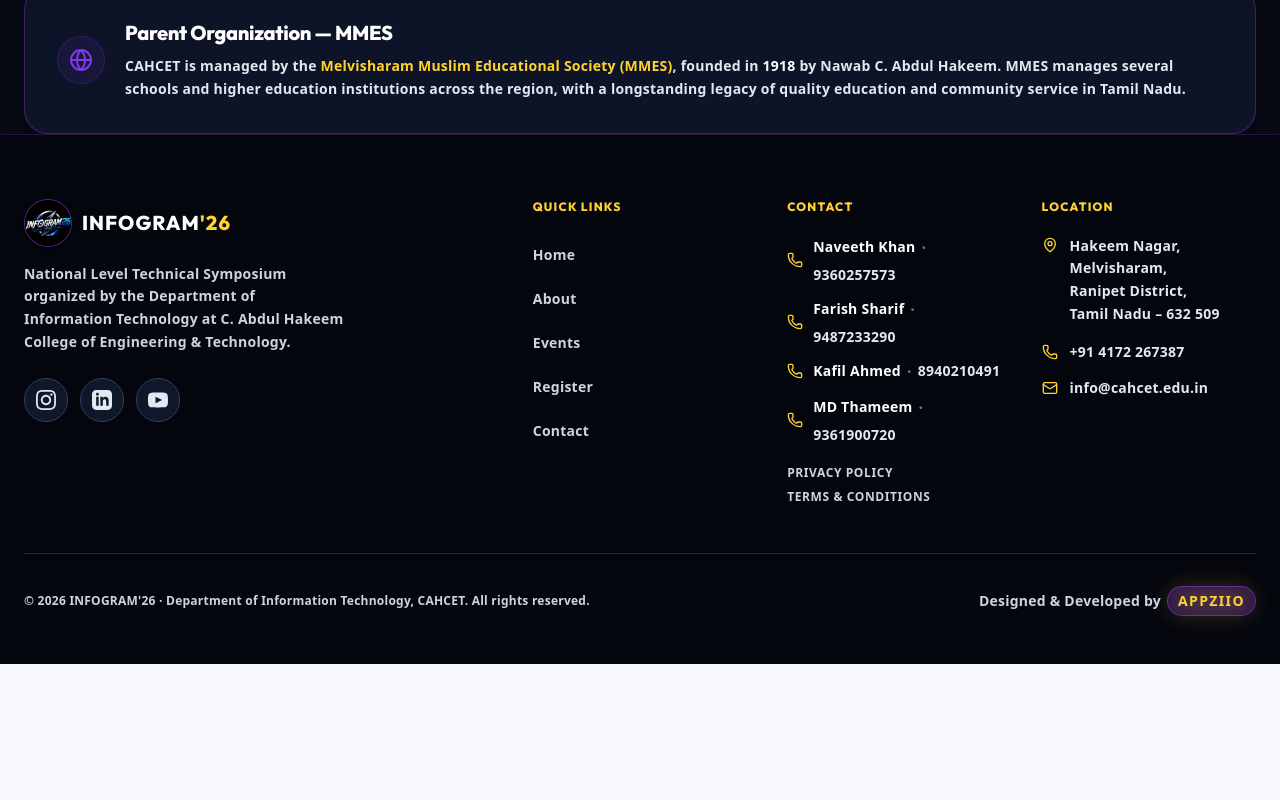
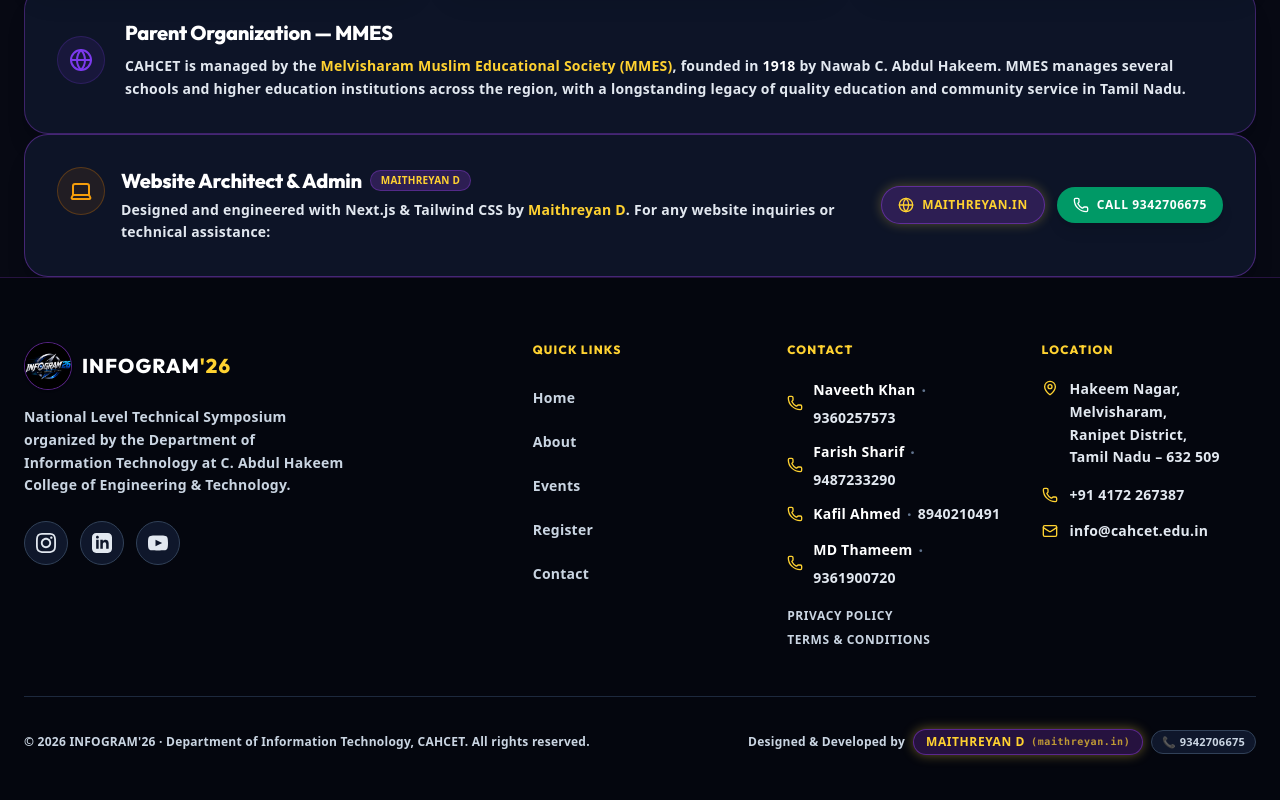
Before and after one commit to maithreyan12/INFOGRAM26, a Next.js app in the folder infogram26-app/: page /about in a window 1280 px wide. Shown: the part 3171-3971 px from the top of the page. Before the commit the page ends 3835 px from the top, so only its background shows below. Built offline with nearby package versions, Linux system fonts and the light colour scheme; no server answers.

Commit message:
feat: add Maithreyan D (maithreyan.in, 9342706675) Website Admin & Developer branding across Footer, About page, Contact page, and Admin Login

```diff
--- a/infogram26-app/src/app/about/page.tsx
+++ b/infogram26-app/src/app/about/page.tsx
@@ -495,6 +495,56 @@
           </motion.div>
         </section>
 
+        {/* ── WEBSITE DEVELOPER & ADMIN BANNER ── */}
+        <section className="container-xl px-4 pb-12">
+          <motion.div
+            initial="hidden" whileInView="visible" viewport={{ once: true }}
+            variants={revealVariants}
+            className={`p-6 sm:p-8 rounded-3xl flex flex-col md:flex-row items-start md:items-center justify-between gap-5 border shadow-xl relative overflow-hidden ${
+              isDark ? 'bg-slate-900/90 border-purple-500/35 text-white' : 'bg-white border-slate-200 text-slate-950'
+            }`}
+          >
+            <div className="flex items-start gap-4">
+              <div className="w-12 h-12 rounded-2xl bg-amber-500/10 border border-amber-500/30 flex items-center justify-center shrink-0">
+                <Laptop className="w-6 h-6 text-amber-400" />
+              </div>
+              <div>
+                <div className="flex items-center gap-2 mb-1">
+                  <h3 className={`text-lg sm:text-xl font-black ${isDark ? 'text-white' : 'text-slate-950'}`}>Website Architect &amp; Admin</h3>
+                  <span className="text-[10px] font-black uppercase px-2.5 py-0.5 rounded-full bg-purple-500/20 text-amber-300 border border-purple-500/30">
+                    Maithreyan D
+                  </span>
+                </div>
+                <p className={`font-bold text-xs sm:text-sm leading-relaxed ${isDark ? 'text-slate-200' : 'text-slate-800'}`}>
+                  Designed and engineered with Next.js &amp; Tailwind CSS by <strong className={isDark ? 'text-amber-300' : 'text-[#7c3aed]'}>Maithreyan D</strong>. For any website inquiries or technical assistance:
+                </p>
+              </div>
+            </div>
+
+            <div className="flex flex-wrap items-center gap-3 shrink-0 w-full md:w-auto">
+              <a
+                href="https://maithreyan.in"
+                target="_blank"
+                rel="noopener noreferrer"
+                className={`inline-flex items-center gap-2 px-4 py-2.5 rounded-2xl font-black text-xs uppercase tracking-wider border transition-all ${
+                  isDark
+                    ? 'bg-purple-500/20 border-purple-500/40 text-amber-300 hover:bg-purple-500/30 shadow-[0_0_12px_rgba(252,211,77,0.3)]'
+                    : 'bg-[#7c3aed]/10 border-[#7c3aed]/30 text-[#7c3aed] hover:bg-[#7c3aed] hover:text-white'
+                }`}
+              >
+                <Globe className="w-4 h-4" />
+                <span>maithreyan.in</span>
+              </a>
+              <a
+                href="tel:+919342706675"
+                className="inline-flex items-center gap-2 px-4 py-2.5 rounded-2xl font-black text-xs uppercase tracking-wider bg-emerald-600 hover:bg-emerald-500 text-white shadow-lg transition-all"
+              >
+                <Phone className="w-4 h-4" />
+                <span>Call 9342706675</span>
+              </a>
+            </div>
+          </motion.div>
+        </section>
       </div>
     </PublicLayout>
   );
--- a/infogram26-app/src/app/admin-login/page.tsx
+++ b/infogram26-app/src/app/admin-login/page.tsx
@@ -215,9 +215,26 @@
         </div>
       </div>
 
-      <Link href="/" className="z-10 mt-6 text-white/50 hover:text-[#00d4ff] transition-colors text-sm">
-        &larr; Back to Home
-      </Link>
+      <div className="z-10 mt-6 flex flex-col sm:flex-row items-center gap-4 text-xs">
+        <Link href="/" className="text-white/60 hover:text-amber-300 transition-colors font-bold uppercase tracking-wider">
+          &larr; Back to Public Website
+        </Link>
+        <span className="text-white/30 hidden sm:inline">•</span>
+        <div className="flex items-center gap-2 text-white/70 font-bold">
+          <span>Website Admin:</span>
+          <a
+            href="https://maithreyan.in"
+            target="_blank"
+            rel="noopener noreferrer"
+            className="text-amber-300 hover:underline font-black"
+          >
+            Maithreyan D (maithreyan.in)
+          </a>
+          <a href="tel:+919342706675" className="bg-purple-500/20 text-purple-300 border border-purple-500/30 px-2 py-0.5 rounded-full hover:bg-purple-500/30">
+            📞 9342706675
+          </a>
+        </div>
+      </div>
     </div>
   );
 }
--- a/infogram26-app/src/app/contact/page.tsx
+++ b/infogram26-app/src/app/contact/page.tsx
@@ -6,7 +6,7 @@
 import { useForm } from 'react-hook-form';
 import { z } from 'zod';
 import { zodResolver } from '@hookform/resolvers/zod';
-import { Mail, Phone, Building, Send, CheckCircle, Users } from 'lucide-react';
+import { Mail, Phone, Building, Send, CheckCircle, Users, ExternalLink, Code, Globe, Sparkles } from 'lucide-react';
 import { collection, addDoc } from 'firebase/firestore';
 import { db } from '@/lib/firebase/config';
 import PublicLayout from '@/components/layout/PublicLayout';
@@ -98,6 +98,54 @@
                 <p className={`font-black text-sm sm:text-base ${isDark ? 'text-slate-300' : 'text-slate-800'}`}>
                   Have questions about INFOGRAM&apos;26 events, registration, or sponsorship? Reach out directly to our committee.
                 </p>
+              </div>
+
+              {/* Website Administrator & Developer Card */}
+              <div className={`p-6 rounded-3xl border shadow-xl relative overflow-hidden ${
+                isDark ? 'bg-slate-900/90 border-purple-500/35 text-white' : 'bg-white border-slate-200 text-slate-950'
+              }`}>
+                <div className="flex flex-col sm:flex-row sm:items-center justify-between gap-4">
+                  <div className="flex items-center gap-3">
+                    <div className="w-11 h-11 rounded-2xl bg-amber-500/10 border border-amber-500/30 flex items-center justify-center shrink-0">
+                      <Code className="w-5 h-5 text-amber-400" />
+                    </div>
+                    <div>
+                      <div className="flex items-center gap-2">
+                        <h3 className={`font-black text-lg ${isDark ? 'text-white' : 'text-slate-950'}`}>Website Admin &amp; Developer</h3>
+                        <span className="text-[10px] font-black uppercase px-2 py-0.5 rounded-full bg-purple-500/20 text-amber-300 border border-purple-500/30">
+                          Dev Admin
+                        </span>
+                      </div>
+                      <p className={`text-xs font-bold ${isDark ? 'text-slate-300' : 'text-slate-600'}`}>
+                        For website glitches, portal help, or tech issues
+                      </p>
+                    </div>
+                  </div>
+
+                  <div className="flex flex-wrap items-center gap-2">
+                    <a
+                      href="https://maithreyan.in"
+                      target="_blank"
+                      rel="noopener noreferrer"
+                      className={`inline-flex items-center gap-1.5 px-3.5 py-2 rounded-xl text-xs font-black uppercase tracking-wider border transition-all ${
+                        isDark
+                          ? 'bg-purple-500/20 border-purple-500/40 text-amber-300 hover:bg-purple-500/30'
+                          : 'bg-[#7c3aed]/10 border-[#7c3aed]/30 text-[#7c3aed] hover:bg-[#7c3aed] hover:text-white'
+                      }`}
+                    >
+                      <Globe className="w-3.5 h-3.5" />
+                      <span>Maithreyan.in</span>
+                      <ExternalLink className="w-3 h-3 opacity-70" />
+                    </a>
+                    <a
+                      href="tel:+919342706675"
+                      className="inline-flex items-center gap-1.5 px-3.5 py-2 rounded-xl text-xs font-black uppercase tracking-wider bg-emerald-600 hover:bg-emerald-500 text-white shadow-md transition-all"
+                    >
+                      <Phone className="w-3.5 h-3.5" />
+                      <span>9342706675</span>
+                    </a>
+                  </div>
+                </div>
               </div>
 
               {/* Student Coordinators Card */}
--- a/infogram26-app/src/components/layout/Footer.tsx
+++ b/infogram26-app/src/components/layout/Footer.tsx
@@ -221,27 +221,37 @@
 
         </div>
 
-        {/* Bottom bar - 100% PROMINENT DEVELOPER CREDIT FOR APPZIIO */}
-        <div className={`pt-8 border-t flex flex-col sm:flex-row items-center justify-between gap-4 text-xs font-black ${
+        {/* Bottom bar - PROMINENT DEVELOPER CREDIT FOR MAITHREYAN D */}
+        <div className={`pt-8 border-t flex flex-col md:flex-row items-center justify-between gap-4 text-xs font-black ${
           isDark ? 'border-slate-800 text-slate-300' : 'border-slate-300 text-slate-800'
         }`}>
           <p>© {currentYear} INFOGRAM&apos;26 · Department of Information Technology, CAHCET. All rights reserved.</p>
-          <p className="flex items-center gap-1.5 text-sm font-black">
+
+          <div className="flex flex-wrap items-center gap-2 text-xs font-black">
             <span>Designed &amp; Developed by</span>
             <a
-              href="https://appziio.com"
+              href="https://maithreyan.in"
               target="_blank"
               rel="noopener noreferrer"
-              className={`font-black text-sm uppercase tracking-widest transition-all px-2.5 py-1 rounded-full border ${
+              className={`inline-flex items-center gap-1.5 font-black text-xs uppercase tracking-wider transition-all px-3 py-1 rounded-full border ${
                 isDark
-                  ? 'bg-purple-500/20 text-amber-300 border-purple-500/40 hover:bg-purple-500/30 drop-shadow-[0_0_12px_rgba(252,211,77,0.6)]'
+                  ? 'bg-purple-500/20 text-amber-300 border-purple-500/40 hover:bg-purple-500/30 shadow-[0_0_12px_rgba(252,211,77,0.4)]'
                   : 'bg-[#7c3aed]/10 text-[#7c3aed] border-[#7c3aed]/30 hover:bg-[#7c3aed]/20 shadow-xs'
               }`}
               style={{ WebkitTapHighlightColor: 'transparent' }}
             >
-              Appziio
+              <span>Maithreyan D</span>
+              <span className="opacity-70 font-mono text-[10px] lowercase">(maithreyan.in)</span>
             </a>
-          </p>
+            <a
+              href="tel:+919342706675"
+              className={`inline-flex items-center gap-1 px-2.5 py-1 rounded-full border transition-all text-[11px] font-bold ${
+                isDark ? 'bg-slate-900 border-slate-700 text-slate-300 hover:text-white' : 'bg-slate-100 border-slate-300 text-slate-700 hover:text-slate-950'
+              }`}
+            >
+              📞 9342706675
+            </a>
+          </div>
         </div>
       </div>
     </footer>
```
